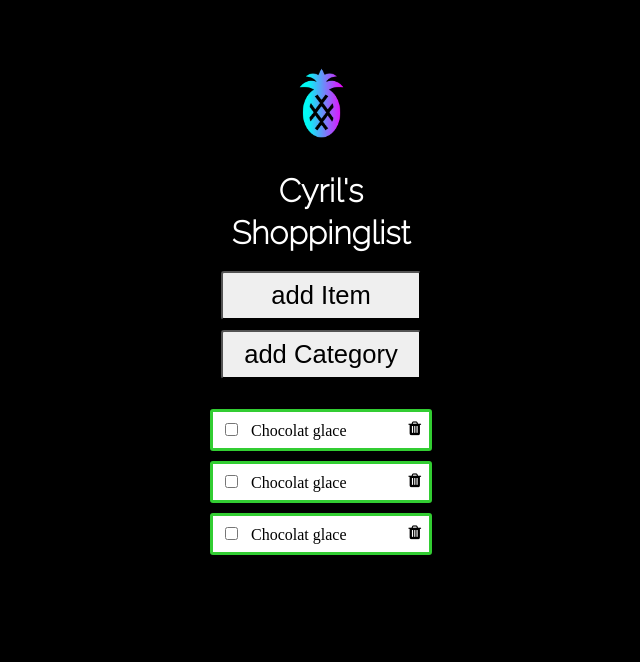
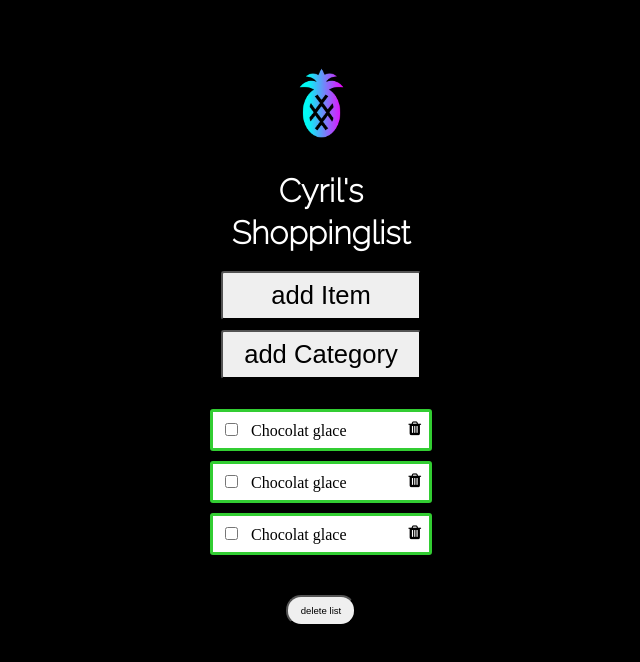
Before and after one commit to brunnermanu/shoppinglist, an Angular app: page / in a window 1280 px wide. Shown: the top 662 px of the page, without its empty margins (319-959 px from the left). Built offline with nearby package versions, Linux system fonts and the light colour scheme.

Commit message:
add deletebutton

```diff
--- a/src/app/app.component.html
+++ b/src/app/app.component.html
@@ -10,8 +10,8 @@
     <h1>Shoppinglist</h1>
   </div>
 
-  <button class="addItemButton">add Item</button>
-  <button class="addCategory">add Category</button>
+  <button class="addButton">add Item</button>
+  <button class="addButton">add Category</button>
 
   <app-list-area>
 
--- a/src/app/listArea/listArea.component.html
+++ b/src/app/listArea/listArea.component.html
@@ -22,4 +22,9 @@
     </div>
     <i class="fa fa-trash" aria-hidden="true"></i>
   </div>
+
+<div class="deleteButtonArea">
+  <button class="deleteButton">delete list</button>
 </div>
+
+</div>
--- a/src/app/listArea/listArea.component.scss
+++ b/src/app/listArea/listArea.component.scss
@@ -20,3 +20,16 @@
 span {
   margin-left: 10px;
 }
+
+.deleteButtonArea {
+  margin-top: 40px;
+}
+
+.deleteButton {
+  display: block;
+  margin: auto auto;
+  width: 70px;
+  font-size: 60%;
+  border-radius: 15px;
+  padding: 8px;
+}
--- a/src/styles.scss
+++ b/src/styles.scss
@@ -7,25 +7,17 @@ h1,p {
   font-family: 'Raleway', sans-serif;
 };
 
-button {
+.addButton {
   display: block;
-  margin: auto;
-  margin-top: 10px;
-  margin-bottom: 10px;
+  margin: 10px auto;
   width: 200px;
   font-size: 160%;
   border-radius: 3px;
   padding: 8px;
 };
 
+
+
 button:hover {
   cursor: pointer;
 };
-
-
-
-.gategory1 {
-  border-color: limegreen;
-
-
-}
```
